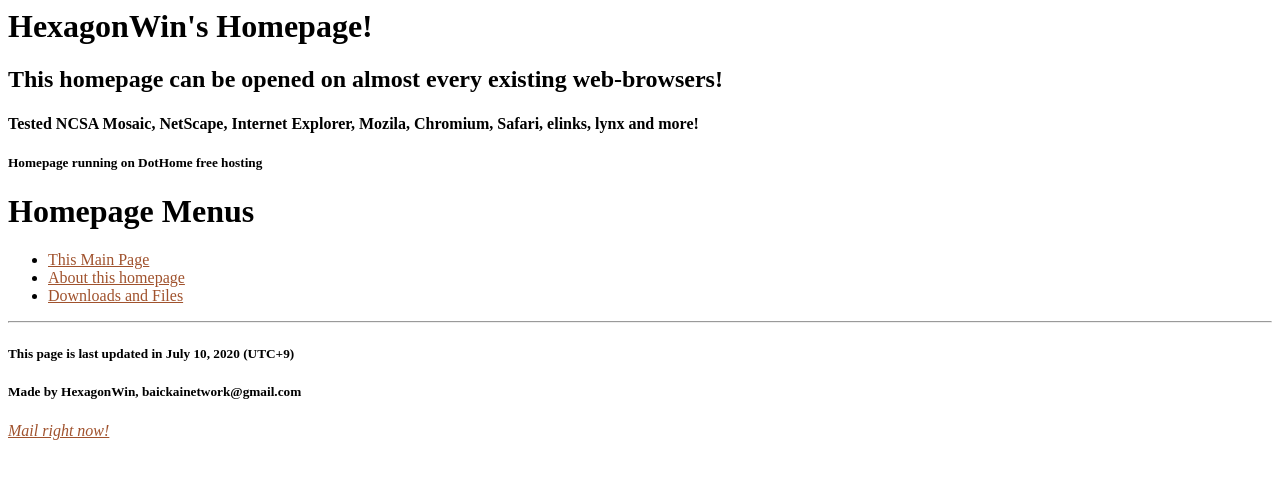
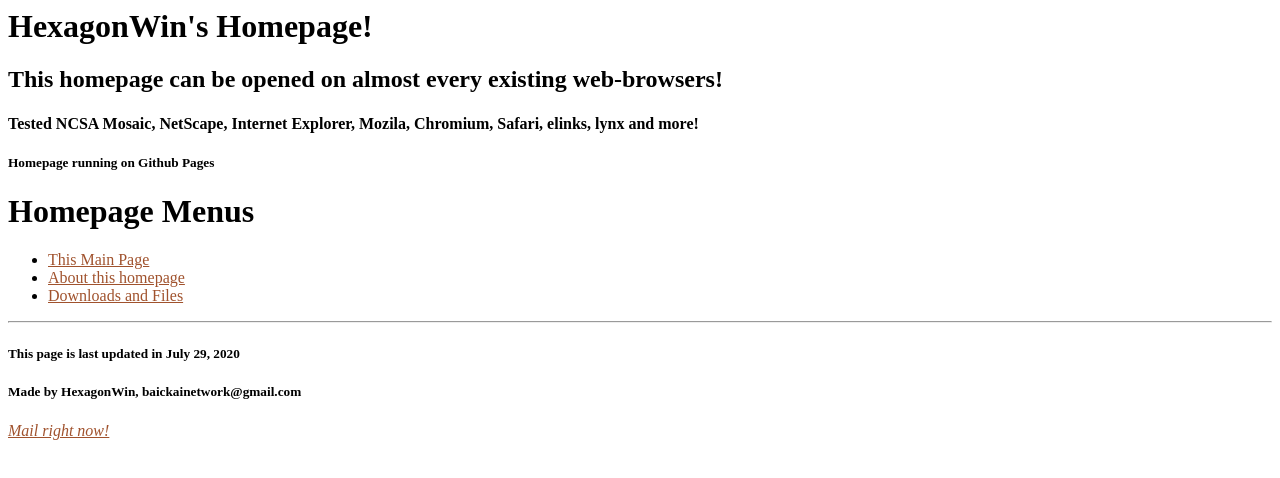
Before and after one commit to HexagonWin/hexagonwin.github.io, a plain HTML site: page index.html in a window 1280 px wide. Drawn offline with Linux system fonts and the light colour scheme.

Commit message:
Update index.html

```diff
--- a/index.html
+++ b/index.html
@@ -8,7 +8,7 @@
 <H1></H1>
 <H2>This homepage can be opened on almost every existing web-browsers!</H2>
 <H4>Tested NCSA Mosaic, NetScape, Internet Explorer, Mozila, Chromium, Safari, elinks, lynx and more!</H4>
-<H5>Homepage running on DotHome free hosting</H5>
+<H5>Homepage running on Github Pages</H5>
 
 <H1>Homepage Menus</H1>
 
@@ -20,6 +20,6 @@
 
 <HR>
 
-<H5>This page is last updated in July 10, 2020 (UTC+9)</H5>
+<H5>This page is last updated in July 29, 2020</H5>
 <H5>Made by HexagonWin, baickainetwork@gmail.com</H5>
 <A HREF="mailto:baickainetwork@gmail.com"><I>Mail right now!</I></A><BR>
```
